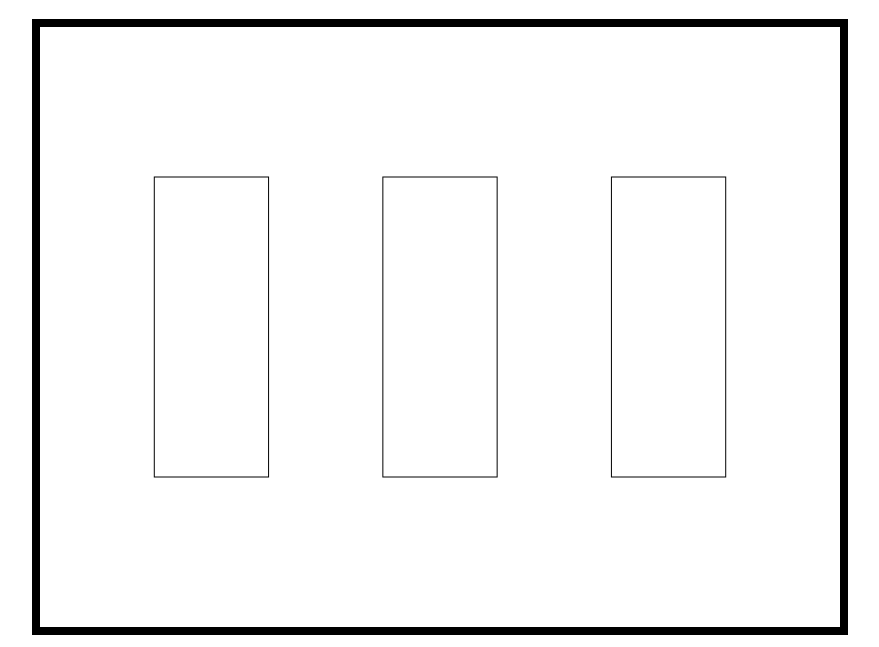
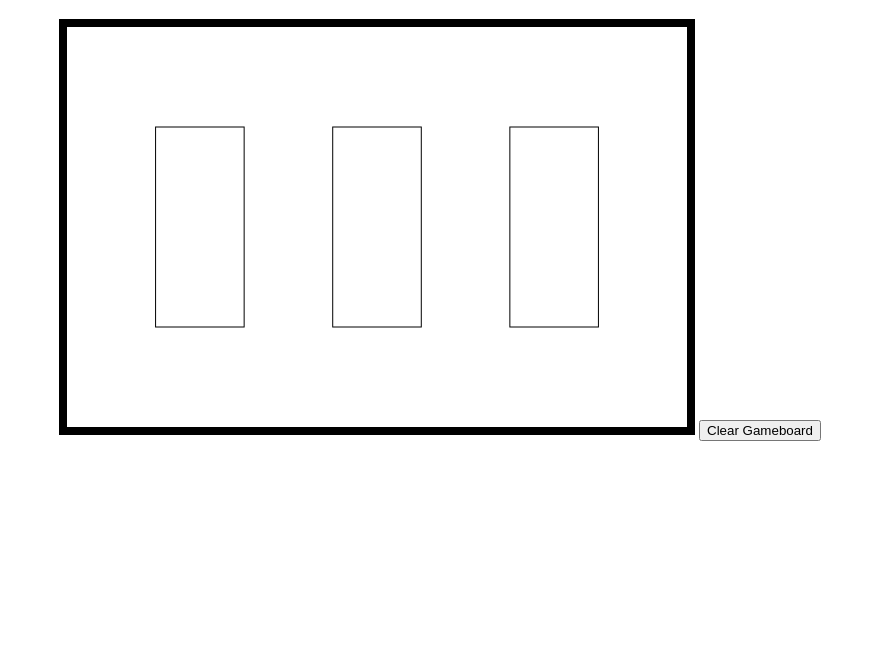
Before and after one commit to wesbasinger/tricon, a React app: page public/index.html in a window 1280 px wide. Shown: the part 159-806 px from the top of the page, without its empty margins (200-1079 px from the left). Built offline with nearby package versions, Linux system fonts and the light colour scheme.

```diff
--- a/public/index.html
+++ b/public/index.html
@@ -11,6 +11,7 @@
     <p>The game of triangle congruence</p>
     <h1>Cash: <span id="cash"></span></h1>
     <p><span id="message"></span></p>
-    <canvas id="canvas" width="800" height="600"></canvas>
+    <canvas id="canvas" width="620" height="400"></canvas>
+    <button id="reset">Clear Gameboard</button>
   </body>
 </html>
--- a/src/index.js
+++ b/src/index.js
@@ -17,11 +17,20 @@
 
 const messageSpan = document.querySelector('#message');
 
+const resetButton = document.querySelector('#reset')
+
+resetButton.addEventListener('click', ()=> {
+    reset();
+})
+
 
 const dividedWidth = canvas.width/7
 const dividedHeight = canvas.height/4
 
 const drawBoardOutline = (dividedWidth, dividedHeight) => {
+
+    ctx.clearRect(0, 0, canvas.width, canvas.height);
+
     for (let i=0; i<3; i++) {
 
         let x = dividedWidth + 2*i*dividedWidth;
@@ -97,7 +106,6 @@
 
     if((gameState.dipSwitch[0] === 1) && (gameState.dipSwitch[1] === 1) && (gameState.dipSwitch[2] === 1)) {
 
-        console.log("end condition")
         roundOver(determineWinnings(gameState));
     }
 
@@ -105,7 +113,6 @@
 
 const roundOver = (result) => {
 
-    alert("Got called");
     gameState.cash += result.winnings;
 
     cashSpan.innerHTML = "";
@@ -114,7 +121,17 @@
     messageSpan.innerHTML = "";
     messageSpan.innerHTML = result.message;
 
+}
+
+const reset = () => {
     gameState.dipSwitch = [0, 0, 0];
+    gameState.firstRect = null;
+    gameState.secondRect = null;
+    gameState.thirdRect = null;
+
+    messageSpan.innerHTML = "";
+
+    drawBoardOutline(dividedWidth, dividedHeight);
 
 }
 
```
